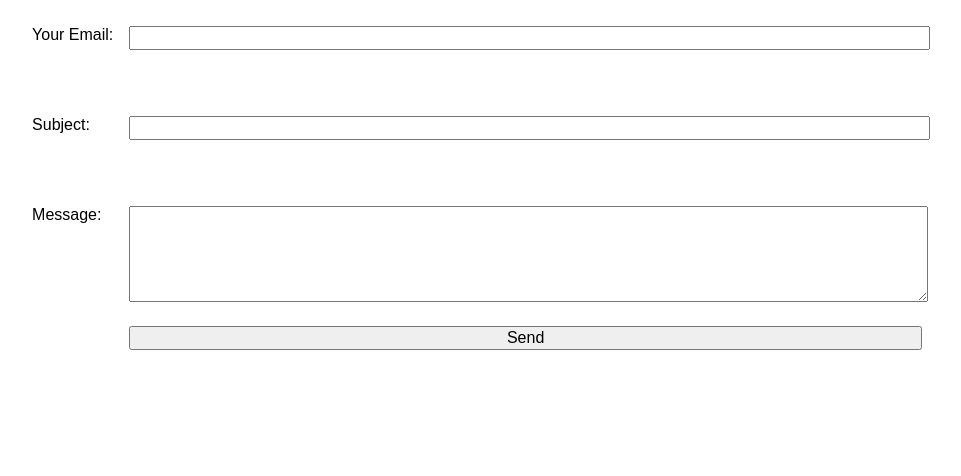
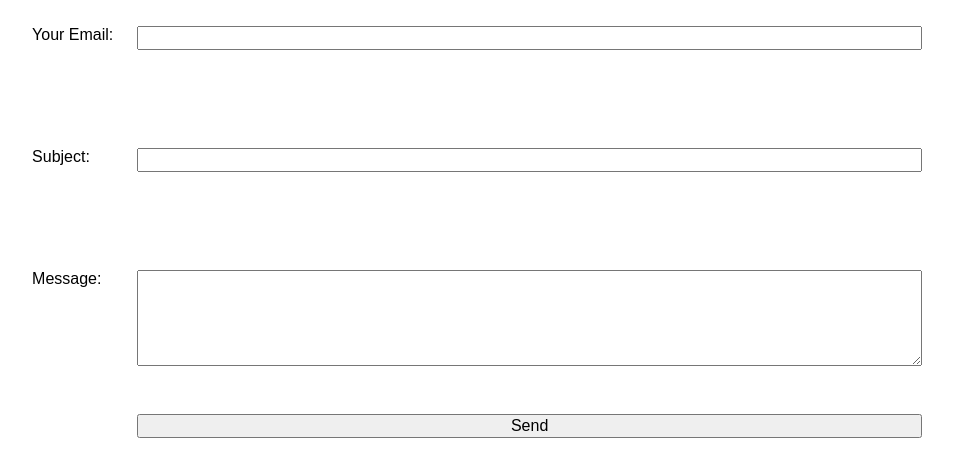
Before and after one commit to shrutiy14/portfolio, a plain HTML site: page contact/index.html in a window 1280 px wide. Shown: the part 122-598 px from the top of the page, without its empty margins (163-1124 px from the left). Drawn offline with Linux system fonts and the light colour scheme.

Commit message:
Update style.css

```diff
--- a/style.css
+++ b/style.css
@@ -55,9 +55,17 @@ nav a:hover {
   }
 
 
-  /* Reset for form controls */
+/* Reset for form controls */
 input, textarea, button {
     font: inherit;  /* Inherit the font from the body */
+}
+
+/* Block-level display for form elements */
+label, input, textarea, button {
+    display: block; /* Make form controls behave like block elements */
+    width: 100%;    /* Ensure full width of form elements */
+    box-sizing: border-box;  /* Include padding and borders in width calculation */
+    margin-bottom: 1em;  /* Add margin to each form control for even spacing */
 }
 
 /* Margin adjustments for labels */
@@ -69,7 +77,7 @@ label {
 form {
     display: grid;                /* Enable grid layout */
     grid-template-columns: auto 1fr; /* Labels in the first column, inputs in the second */
-    gap: 1em;                      /* Add space between form controls */
+    gap: 1.5em;                      /* Increased gap between form controls */
 }
 
 /* Labels should span both columns */
```
